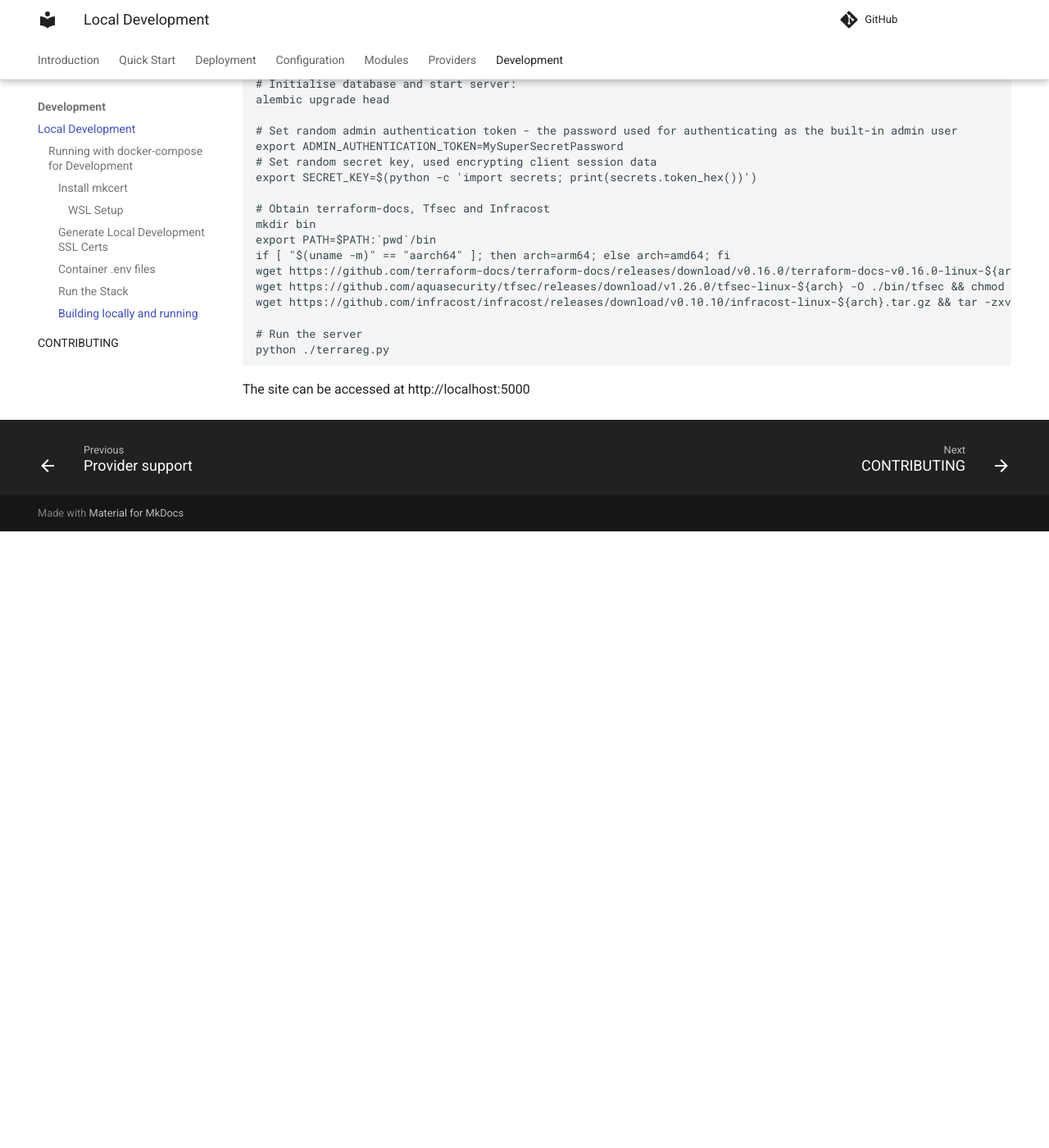
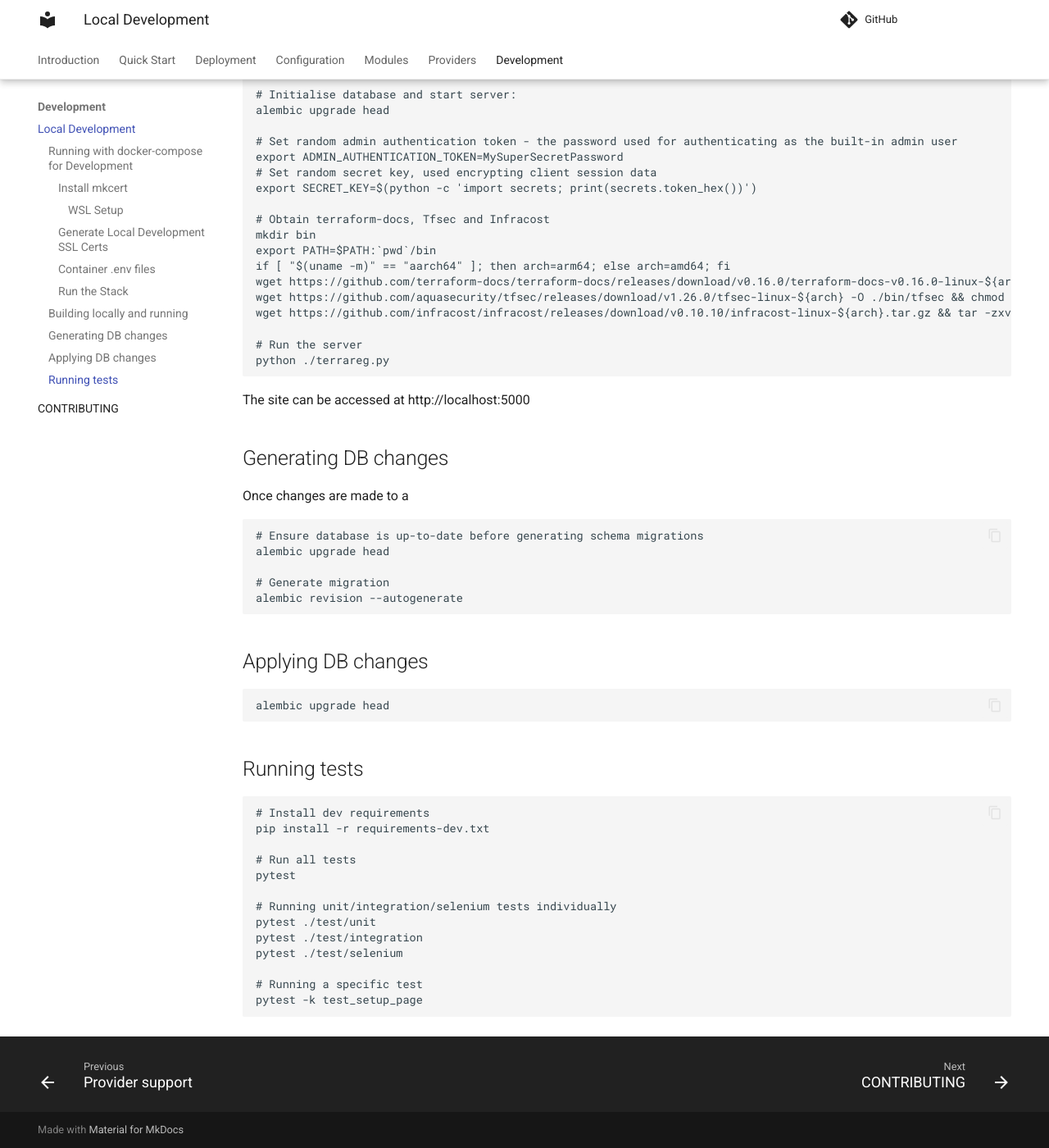
Before and after one commit to MatthewJohn/terrareg, an MkDocs documentation site: the page built from docs/LOCAL_DEVELOPMENT.md, in a window 1280 px wide and 1400 px high, scrolled down 2555 px. Shown: the whole window at 82% size. Built offline with MkDocs 1.6.1 and Material for MkDocs 9.7.7, drawn with Linux system fonts in a browser that asks for light colours; comment, search, counter and statistics services are not loaded; the version menu is left out; before the commit the page ends 3203 px from its top, so only the background shows below that.

Commit message:
docs: Add section to local development from README
Issue #492

````diff
--- a/docs/LOCAL_DEVELOPMENT.md
+++ b/docs/LOCAL_DEVELOPMENT.md
@@ -74,7 +74,7 @@ You can access the stack at the following URLs:
 
 Because everything referencing localhost routes to 172.0.0.1 no special host file entries are required.
 
-### Building locally and running
+## Building locally and running
 
     # Clone the repository
     git clone https://github.com/matthewJohn/terrareg
@@ -115,3 +115,39 @@ Because everything referencing localhost routes to 172.0.0.1 no special host fil
 
 
 The site can be accessed at http://localhost:5000
+
+## Generating DB changes
+
+Once changes are made to a
+
+```
+# Ensure database is up-to-date before generating schema migrations
+alembic upgrade head
+
+# Generate migration
+alembic revision --autogenerate
+```
+
+## Applying DB changes
+
+```
+alembic upgrade head
+```
+
+## Running tests
+
+```
+# Install dev requirements
+pip install -r requirements-dev.txt
+
+# Run all tests
+pytest
+
+# Running unit/integration/selenium tests individually
+pytest ./test/unit
+pytest ./test/integration
+pytest ./test/selenium
+
+# Running a specific test
+pytest -k test_setup_page
+```
````
